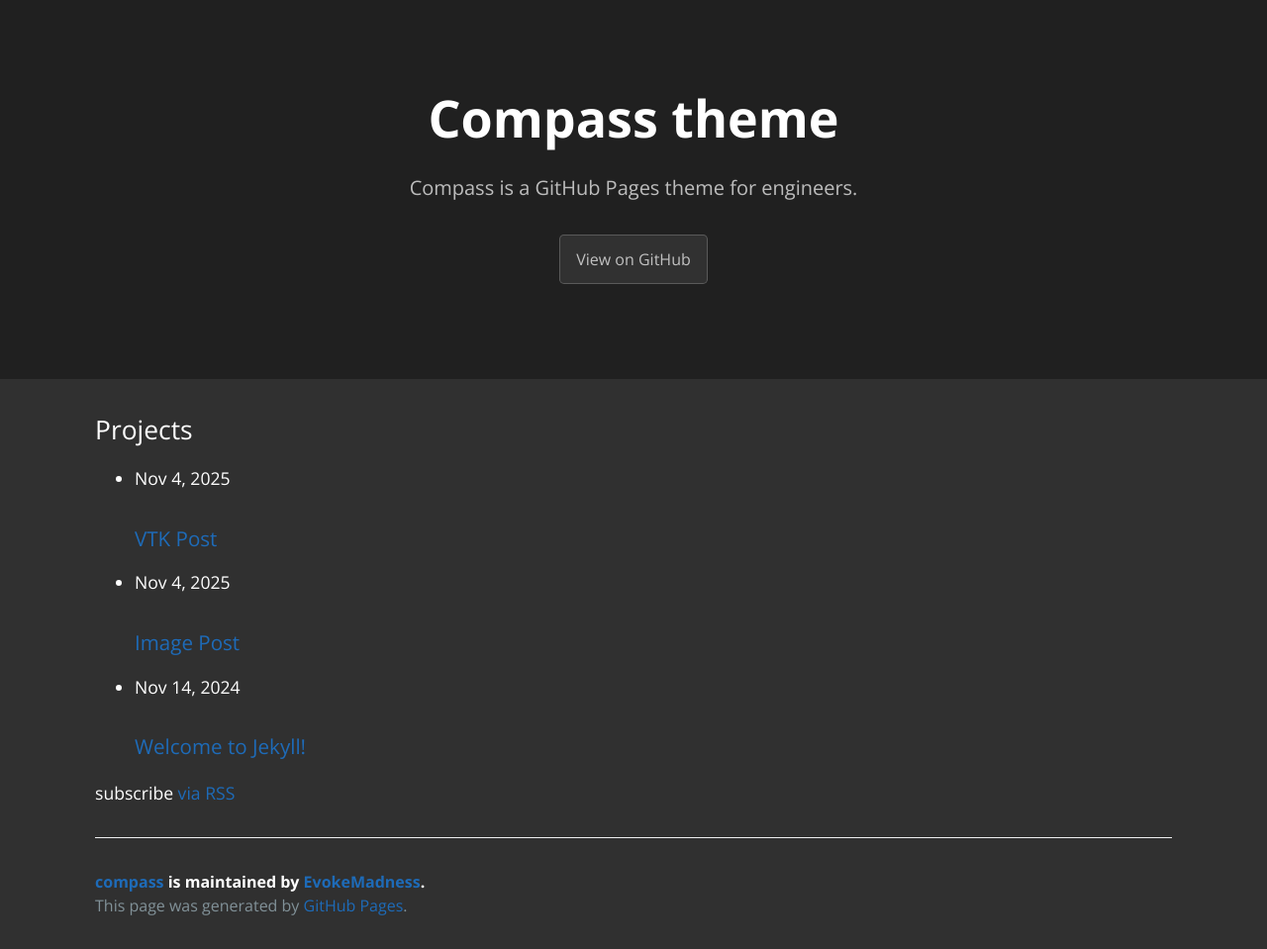
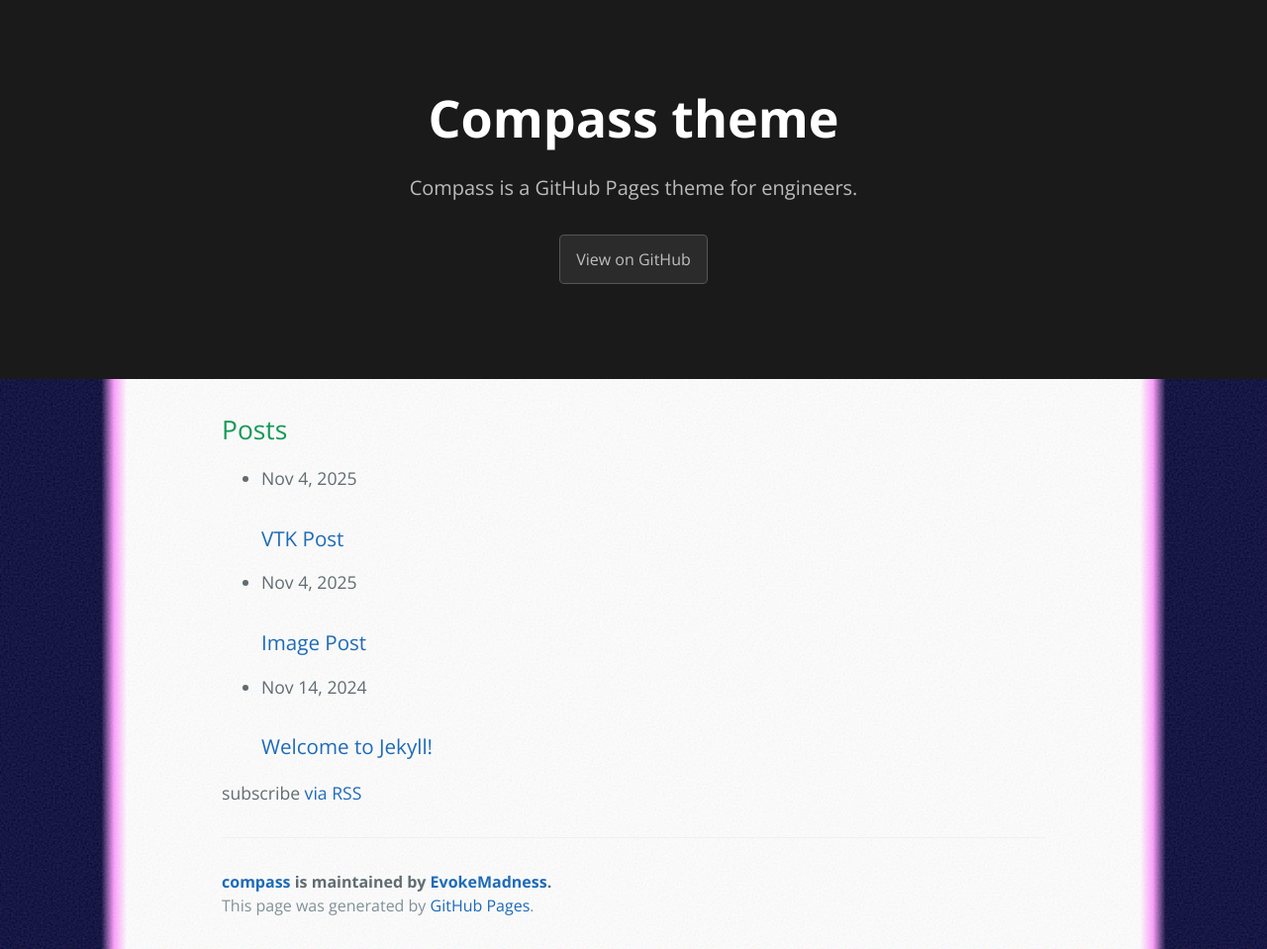
Before and after one commit to EvokeMadness/compass, a Jekyll site: the page built from index.markdown, in a window 1280 px wide. Shown: the whole page at 99% size. Built offline with Jekyll 4.4.1, drawn with Linux system fonts in a browser that asks for light colours.

Commit message:
Change background theme

```diff
--- a/_layouts/default.html
+++ b/_layouts/default.html
@@ -16,7 +16,7 @@
     <a id="skip-to-content" href="#content">Skip to the content.</a>
 
     <header class="page-header" role="banner">
-      <h1 class="project-name">{{ page.author | default: site.title | default: site.github.repository_name }}</h1>
+      <h1 class="project-name">{{ page.title | default: site.title | default: site.github.repository_name }}</h1>
       <h2 class="project-tagline">{{ page.description | default: site.description | default: site.github.project_tagline }}</h2>
       {% if site.github.is_project_page %}
         <a href="{{ site.github.repository_url }}" class="btn">View on GitHub</a>
--- a/_layouts/home.html
+++ b/_layouts/home.html
@@ -3,32 +3,28 @@ layout: default
 ---
 
 <div class="home">
-  {%- if page.title -%}
+  {% if page.title %}
     <h1 class="page-heading">{{ page.title }}</h1>
-  {%- endif -%}
+  {% endif %}
 
   {{ content }}
 
-  {%- if site.posts.size > 0 -%}
-    <h2 class="post-list-heading">{{ page.list_title | default: "Projects" }}</h2>
+  {% if site.posts.size > 0 %}
+  <h2 class="post-list-heading">{{ page.list_title | default: "Posts" }}</h2>
     <ul class="post-list">
-      {%- for post in site.posts -%}
-      <li>
-        {%- assign date_format = site.minima.date_format | default: "%b %-d, %Y" -%}
-        <span class="post-meta">{{ post.date | date: date_format }}</span>
-        <h3>
-          <a class="post-link" href="{{ post.url | relative_url }}">
-            {{ post.title | escape }}
-          </a>
-        </h3>
-        {%- if site.show_excerpts -%}
-          {{ post.excerpt }}
-        {%- endif -%}
-      </li>
-      {%- endfor -%}
+      {% for post in site.posts %}
+        <li>
+          {% assign date_format = site.minima.date_format | default: "%b %-d, %Y" %}
+          <span class="post-meta">{{ post.date | date: date_format }}</span>
+
+          <h3>
+            <a class="post-link" href="{{ post.url | relative_url }}">{{ post.title | escape }}</a>
+          </h3>
+        </li>
+      {% endfor %}
     </ul>
 
     <p class="rss-subscribe">subscribe <a href="{{ "/feed.xml" | relative_url }}">via RSS</a></p>
-  {%- endif -%}
+  {% endif %}
 
 </div>
--- a/_sass/jekyll-theme-cayman.scss
+++ b/_sass/jekyll-theme-cayman.scss
@@ -32,7 +32,21 @@ body {
   font-size: 16px;
   line-height: 1.5;
   color: $body-text-color;
-  background-image: linear-gradient(90deg, $background-color-secondary, $background-color, $background-color-secondary);
+  background:
+  url('../noise.svg'),
+    linear-gradient(
+      to right,
+      $background-color-secondary 0% 8%,
+      $background-color-secondary-accent 9% 9%,
+      transparent 10%
+    ),
+    linear-gradient(
+      to left,
+      $background-color-secondary 0% 8%,
+      $background-color-secondary-accent 9% 9%,
+      transparent 10%
+    ),
+    $background-color;
 }
 
 #skip-to-content {
@@ -168,23 +182,20 @@ a {
   }
 
   @include large {
-    max-width: 96rem;
+    max-width: 64rem;
     padding: 2rem 6rem;
     margin: 0 auto;
     font-size: 1.1rem;
-    background: #303030;
   }
 
   @include medium {
     padding: 2rem 4rem;
     font-size: 1.1rem;
-    background: #303030;
   }
 
   @include small {
     padding: 2rem 1rem;
     font-size: 1rem;
-    background: #303030;
   }
 
   kbd {
@@ -202,9 +213,7 @@ a {
   }
 
   img {
-    max-width: 40%;
-    max-height: 720px;
-    // float: right;
+    max-width: 50%;
   }
 
   h1,
--- a/_sass/variables.scss
+++ b/_sass/variables.scss
@@ -4,12 +4,12 @@ $medium-breakpoint: 42em !default;
 
 // Headers
 $header-heading-color: #fff !default;
-$header-bg-color: #202020 !default;
+$header-bg-color: #1A1A1A !default;
 $header-bg-color-secondary: #155799 !default;
 
 // Text
-$section-headings-color: #ffffff !default;
-$body-text-color: #ffffff !default;
+$section-headings-color: #159957 !default;
+$body-text-color: #606c71 !default;
 $body-link-color: #1e6bb8 !default;
 $blockquote-text-color: #819198 !default;
 
@@ -24,4 +24,5 @@ $hr-border-color: #eff0f1 !default;
 
 // Backgrounds
 $background-color: #ffffff !default;
-$background-color-secondary: #000020 !default;
+$background-color-secondary: #000033 !default;
+$background-color-secondary-accent: #ff99ff !default;
```
Also changed, not shown: _layouts/post.html (+12 -4 lines), assets/noise.svg (added).
